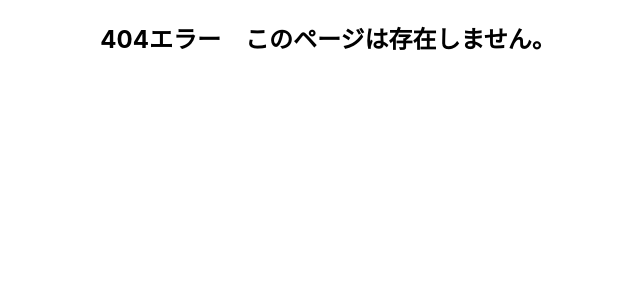
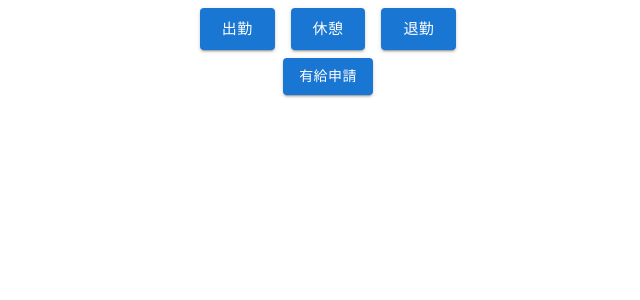
Before and after one commit to junsato-walls/wouch, a React (Create React App) app in the folder ui/: page /input in a window 1280 px wide. Shown: the top 300 px of the page, without its empty margins (312-952 px from the left). Built offline with nearby package versions, Linux system fonts and the light colour scheme.

Commit message:
first commit

```diff
--- a/ui/src/App.js
+++ b/ui/src/App.js
@@ -2,6 +2,7 @@ import './App.css';
 import React from 'react';
 import { BrowserRouter, Routes, Route  } from 'react-router-dom';
 import TimeCard from './view/timecard/timecard';
+import Input from './view/timecard/tc001_input/input';
 import Admin from './view/admin/admin';
 import NoMatch from './view/nomatch';
 
@@ -11,6 +12,7 @@ function App() {
       <BrowserRouter>
       <Routes>
           <Route path="/" element={<TimeCard />} />
+          <Route path="/input" element={<Input />} />
           <Route path="/admin" element={<Admin />} />
           <Route path="*" element={<NoMatch />} />
       </Routes>
--- a/ui/src/view/timecard/tc001_input/input.jsx
+++ b/ui/src/view/timecard/tc001_input/input.jsx
@@ -0,0 +1,22 @@
+import * as React from 'react';
+import { useState, useEffect } from "react";
+import axios from "axios";
+import Box from '@mui/material/Box';
+import Tab from '@mui/material/Tab';
+import Tabs from '@mui/material/Tabs';
+import Typography from '@mui/material/Typography';
+import Button from '@mui/material/Button';
+
+function Input() {
+    return (
+        <>
+            <Box sx={{ '& button': { m: 1 } }}>
+                <Button variant="contained" size="large">出勤</Button>
+                <Button variant="contained" size="large">休憩</Button>
+                <Button variant="contained" size="large">退勤</Button>
+            </Box>
+            <Button variant="contained" size="medium">有給申請</Button>
+        </>
+    );
+}
+export default Input;
--- a/ui/src/view/timecard/timecard.jsx
+++ b/ui/src/view/timecard/timecard.jsx
@@ -1,4 +1,5 @@
 import * as React from 'react';
+import { Link } from 'react-router-dom'
 import { useState, useEffect } from "react";
 import axios from "axios";
 //グリッドで分けている部分
@@ -8,12 +9,14 @@ import Tabs from '@mui/material/Tabs';
 import Typography from '@mui/material/Typography';
 
 function Timecard() {
-//   const baseURL = "http://"+process.env.REACT_APP_IP_PORT;
+  //   const baseURL = "http://"+process.env.REACT_APP_IP_PORT;
 
   return (
     <>
-        <h1>test timecard</h1>
-    </>
-  )
+      <Link style={{ textDecoration: 'none', color: '' }} to="/input">
+        <h1>test input</h1>
+      </Link>
+      </>
+      )
 }
-export default Timecard;
+      export default Timecard;
```
Also changed, not shown: 1 other file (tests, documents, lock files or other folders).
